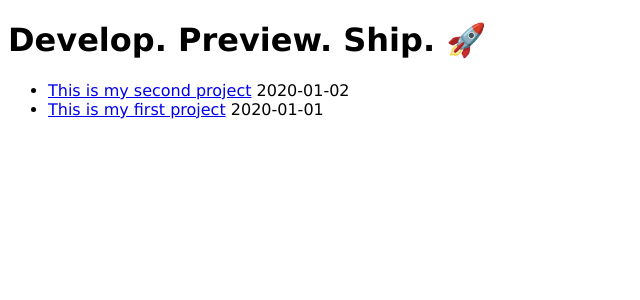
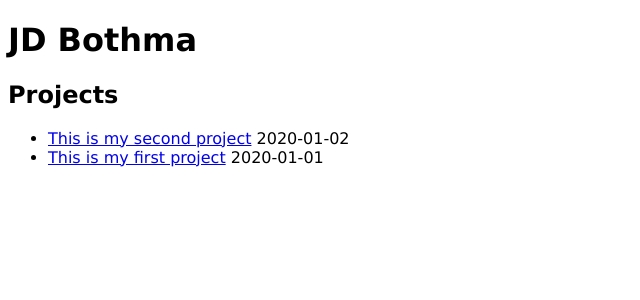
Before and after one commit to jbothma/jd-website, a Next.js app: page / in a window 1280 px wide. Shown: the top 300 px of the page, without its empty margins (0-640 px from the left). Built offline with nearby package versions, Linux system fonts and the light colour scheme.

Commit message:
Update the page title

```diff
--- a/pages/index.jsx
+++ b/pages/index.jsx
@@ -18,13 +18,14 @@ function Header({ title }) {
 }
 
 export default function HomePage({allProjectsData}) {
-
+    const title = "JD Bothma"
     return (
         <>
             <Head>
-                <title>Homepage</title>
+                <title>{title}</title>
             </Head>
-            <Header title="Develop. Preview. Ship. 🚀" />
+            <Header title={title} />
+            <h2>Projects</h2>
             <ul>
                 {allProjectsData.map(({id, lastUpdateDate, title}) => (
                     <li key={id}>
```
